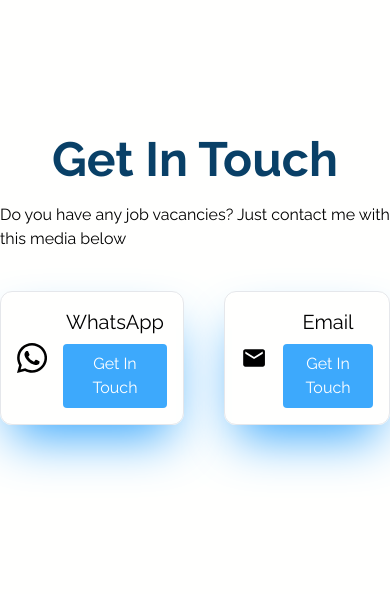
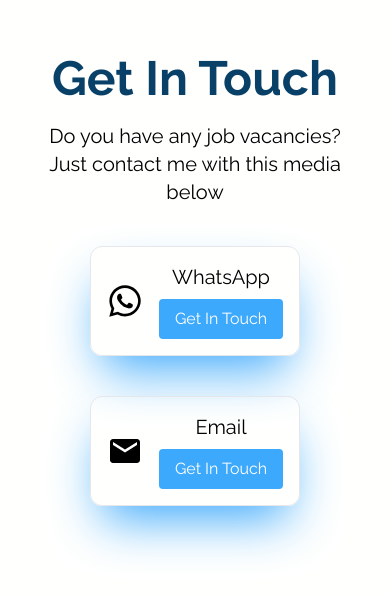
Before and after one commit to mbintangw/PortofolioWebsite, a React (Vite) app: page / in a window 390 px wide. Shown: the part 3838-4432 px from the top of the page. Built offline with nearby package versions, Linux system fonts and the light colour scheme.

Commit message:
style : responsive for mobile

```diff
--- a/src/Components/GetInTouch.tsx
+++ b/src/Components/GetInTouch.tsx
@@ -4,12 +4,12 @@ import { MdEmail } from "react-icons/md";
 const GetInTouch = () => {
   return (
     <main className="flex flex-col gap-10 h-screen justify-center items-center">
-      <div className="space-y-5">
+      <div className="space-y-5 mx-10 text-center">
         <h1 className="text-center text-5xl text-headline font-bold">Get In Touch</h1>
-        <h2>Do you have any job vacancies? Just contact me with this media below</h2>
+        <h2 className="text-xl">Do you have any job vacancies? Just contact me with this media below</h2>
       </div>
 
-      <div className="flex flex-row gap-10">
+      <div className="flex flex-col md:flex-row gap-10">
         <div className="flex justify-center items-center gap-4 p-4 shadow-highlight shadow-2xl border rounded-xl">
 
         <FaWhatsapp className="text-4xl"/>
```
